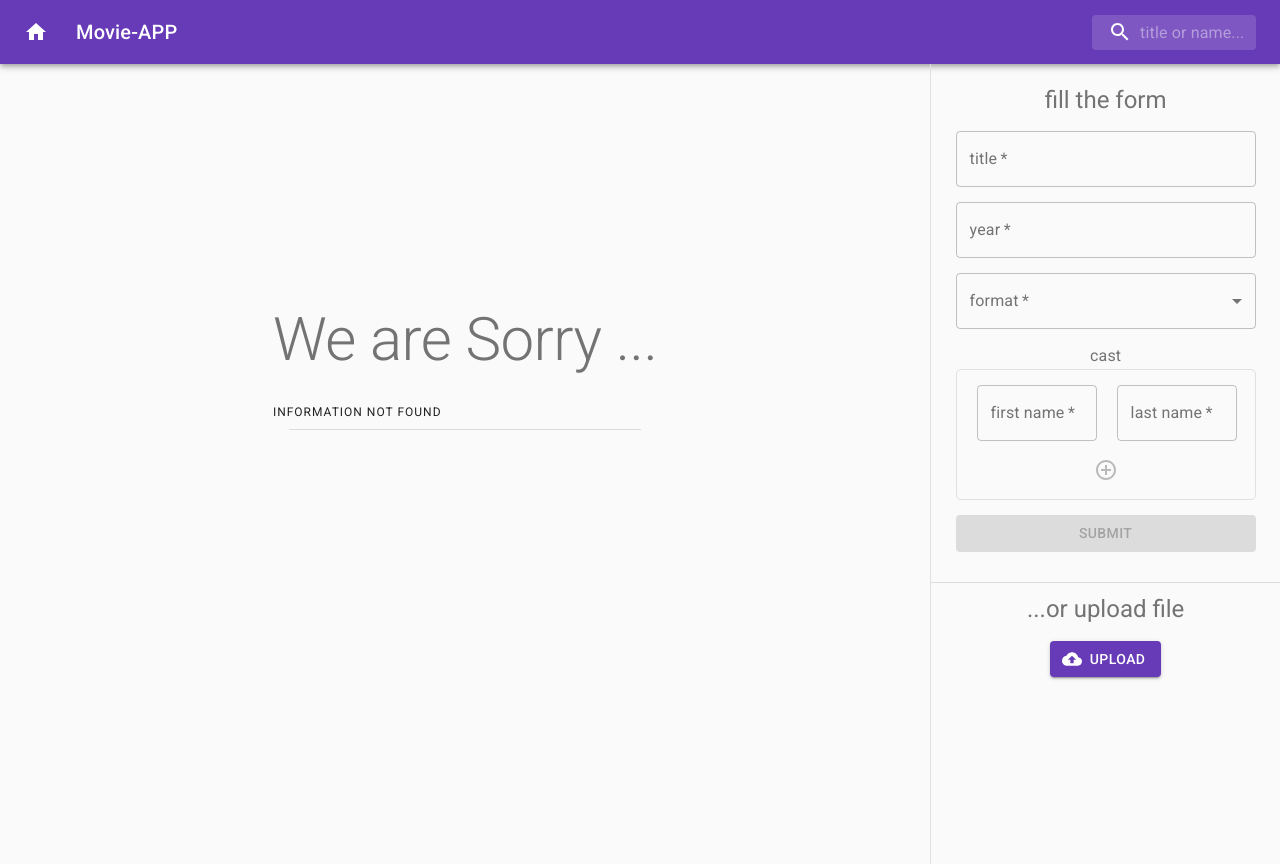
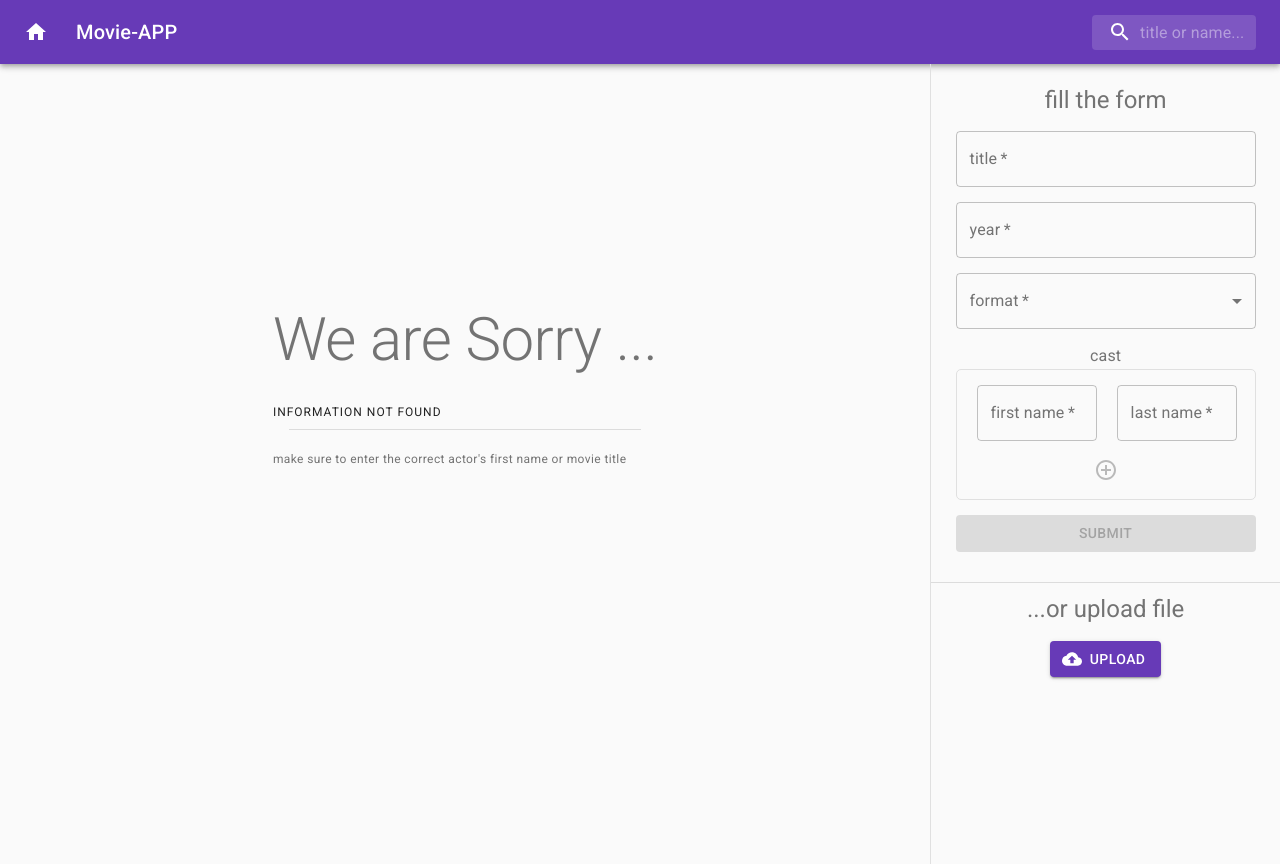
Before and after one commit to maksim-honchar/movie-app, a React app: page /search/1 in a window 1280 px wide. Before the commit this address had no page. Built offline with nearby package versions, Linux system fonts and the light colour scheme.

Commit message:
added description to notFound page

```diff
--- a/src/view/InfoNotFound.tsx
+++ b/src/view/InfoNotFound.tsx
@@ -8,6 +8,9 @@ const useStyles = makeStyles({
     display: 'flex',
     flexDirection: 'column',
     marginTop: '30vh',
+  },
+  description: {
+    marginTop: 20,
   },
 });
 
@@ -27,6 +30,14 @@ export const InfoNotFound = () => {
         Information not found
       </Typography>
       <Divider variant="middle" />
+      <Typography
+        paragraph
+        color="textSecondary"
+        variant="caption"
+        className={classes.description}
+      >
+        make sure to enter the correct actor&#39;s first name or movie title
+      </Typography>
     </div>
   );
 };
```
